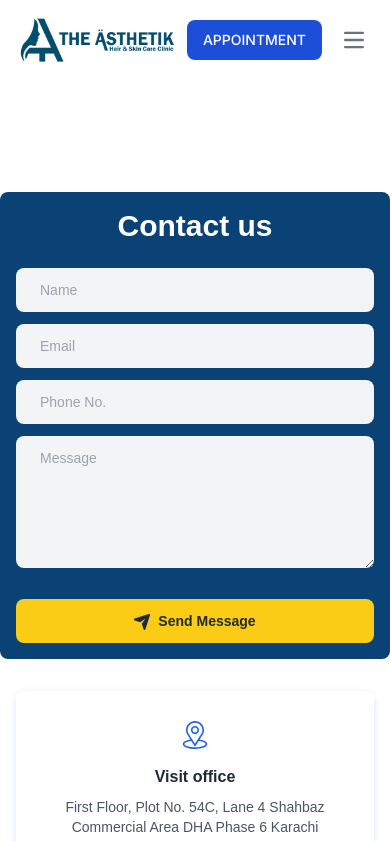
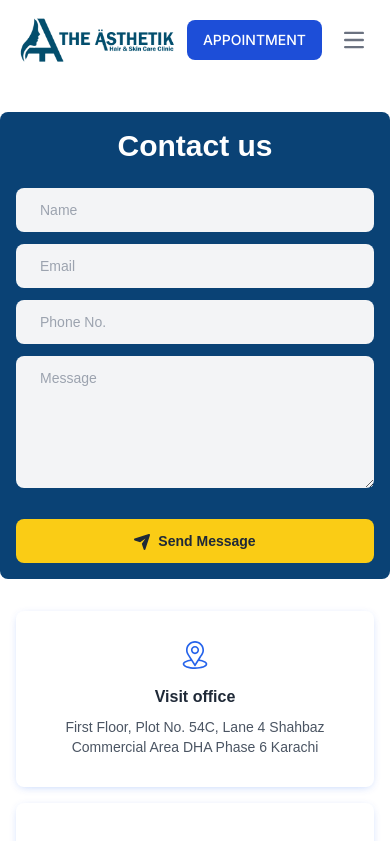
Before and after one commit to samihassan23980/theasthetik, a Next.js app: page /contact in a window 390 px wide. Shown: the top 841 px of the page. Built offline with nearby package versions, Linux system fonts and the light colour scheme.

Commit message:
update ui

```diff
--- a/src/app/components/navbar.js
+++ b/src/app/components/navbar.js
@@ -114,6 +114,7 @@ export default function Navbar() {
         <nav className="fixed  z-20 md:top-16 lg:top-16 w-full bg-white border-gray-200 dark:bg-gray-900">
           <div className="max-w-screen-xl flex flex-wrap items-center justify-between mx-auto p-4">
             <Link
+              onClick={() => setToggle(!toggle)}
               href="/"
               className="flex items-center space-x-3 rtl:space-x-reverse"
             >
--- a/src/app/contact/page.js
+++ b/src/app/contact/page.js
@@ -2,7 +2,7 @@ export default function Contact() {
   return (
     <div className="bg-white">
       {" "}
-      <div className="font-[sans-serif] max-w-6xl mx-auto relative  pt-48  bg-white rounded-lg py-6">
+      <div className="font-[sans-serif] max-w-6xl mx-auto relative pt-28 sm:pt-48 md:pt-48 lg:pt-48  bg-white rounded-lg py-6">
         <div className="grid lg:grid-cols-3 items-center">
           <div className="grid sm:grid-cols-2 gap-4 z-19 relative lg:left-16 max-lg:px-4">
             <div className="flex flex-col items-center justify-center rounded-lg w-full h-44 p-4 text-center bg-white shadow-[0_2px_10px_-3px_rgba(6,81,237,0.3)]">
```
